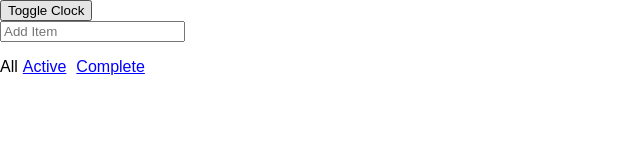
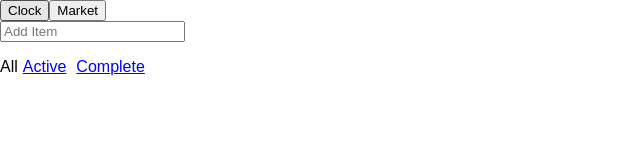
Before and after one commit to alocke12992/React_todo, a React (Create React App) app: page / in a window 1280 px wide. Shown: the top 160 px of the page, without its empty margins (0-640 px from the left). Built offline with nearby package versions, Linux system fonts and the light colour scheme.

Commit message:
Market Works

```diff
--- a/src/App.js
+++ b/src/App.js
@@ -3,10 +3,16 @@ import List from "./List";
 import TodoForm from "./TodoForm";
 import Footer from './Footer';
 import Clock from './Clock';
+import Market from './Market'
 
 class App extends Component {
-  state = { todos: [], filter: 'All', showClock: false };
+  state = { todos: [], filter: 'All', showClock: false, showMarket: false};
 
+    toggleShowMarket = () => {
+      this.setState( state => {
+        return {showMarket: !state.showMarket}
+      })
+    }
 
   toggleShowClock = () => {
     this.setState (state => {
@@ -67,11 +73,13 @@ class App extends Component {
   };
 
   render() {
-    const { todos, filter, showClock } = this.state;
+    const { filter, showClock, showMarket } = this.state;
     return (
       <div>
         { showClock && < Clock /> }
-        <button onClick={this.toggleShowClock}>Toggle Clock</button>
+        <button onClick={this.toggleShowClock}>Clock</button>
+        { showMarket && < Market /> }
+        <button onClick={this.toggleShowMarket}>Market</button>
         <TodoForm addItem={this.addTodo} />
         <List
           todoClick={this.handleClick}
--- /dev/null
+++ b/src/Market.js
@@ -0,0 +1,32 @@
+import React from 'react';
+
+class Market extends React.Component {
+  state = { coins: [], loading:true }
+
+  componentDidMount() {
+    fetch('https://api.coinmarketcap.com/v1/ticker/?limit=10')
+      .then( res => res.json() )
+      .then( coins => {
+        this.setState({ coins, loading: false})
+      })
+      .catch( err => this.setState({ loading: false }) )
+  }
+  render() {
+
+    const { coins, loading } = this.state;
+      if (loading) {
+        return <span>....Loading Data</span>
+      } else {
+        return (
+          <ol>
+            { coins.map(c =>
+              <li key={c.id}>{c.symbol} - ${c.price_usd}</li>
+            )}
+          </ol>
+        )
+      }
+  }
+
+}
+
+export default Market
```
